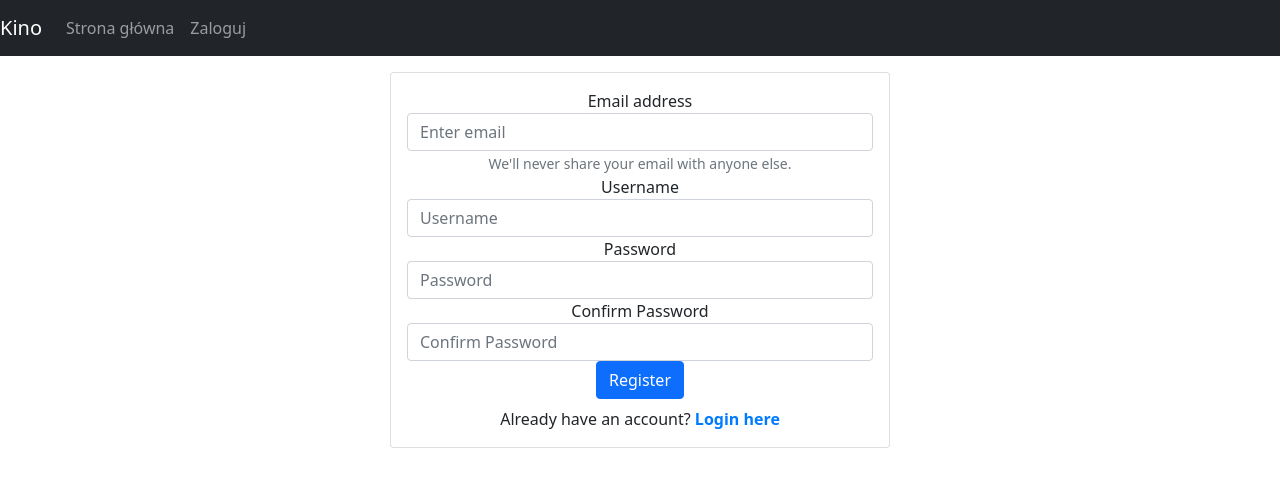
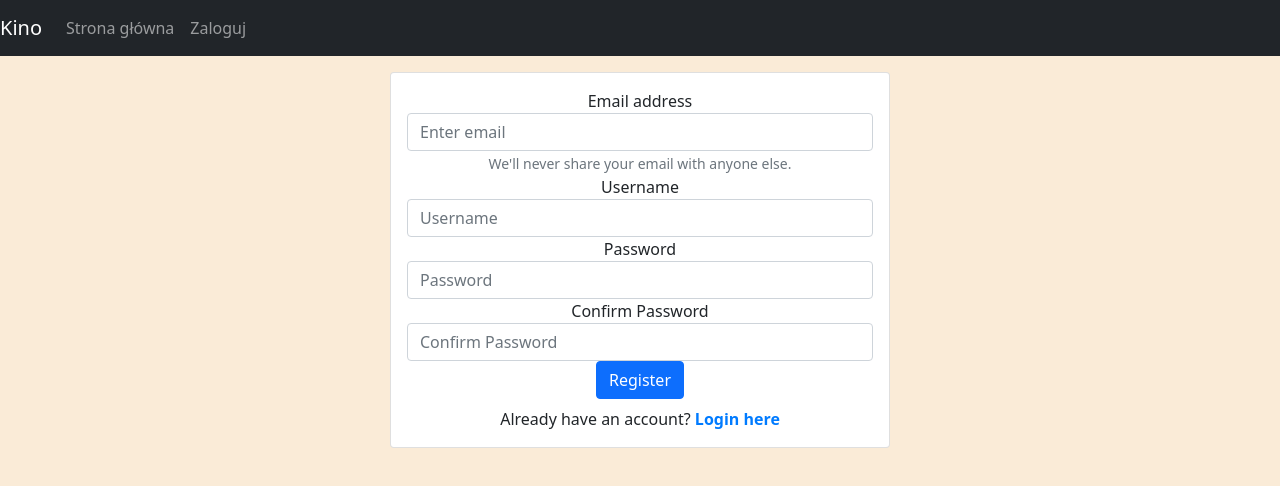
Before and after one commit to koziolek151815/reservation_cinema_system_frontend, a React (Create React App) app: page / in a window 1280 px wide. Shown: the top 486 px of the page. Built offline with nearby package versions, Linux system fonts and the light colour scheme.

Commit message:
colour and router push

```diff
--- a/src/App.css
+++ b/src/App.css
@@ -3,4 +3,5 @@
   display: flex;
   height: 100vh;
   flex-direction: column;
+  background-color: antiquewhite;
 }
--- a/src/Components/MainPage/MainPage.js
+++ b/src/Components/MainPage/MainPage.js
@@ -6,6 +6,7 @@ import DatePicker from "react-datepicker";
 import "react-datepicker/dist/react-datepicker.css";
 import { registerLocale, setDefaultLocale } from  "react-datepicker";
 import pl from 'date-fns/locale/pl';
+import {withRouter} from "react-router-dom";
 registerLocale('pl', pl)
 
 class MainPage extends React.Component {
@@ -55,4 +56,4 @@ class MainPage extends React.Component {
     }
 }
 
-export default MainPage;
+export default withRouter(MainPage);
--- a/src/Components/ScreeningComponent/Screening.js
+++ b/src/Components/ScreeningComponent/Screening.js
@@ -2,7 +2,7 @@ import React, {useEffect, useState} from "react";
 import axios, * as others from 'axios';
 import {formatDate} from "../../Utility/Date";
 import {Col} from "react-bootstrap";
-import {Link} from "react-router-dom";
+import {Link, withRouter} from "react-router-dom";
 import Button from "react-bootstrap/cjs/Button";
 
 
@@ -17,8 +17,9 @@ function Screening(props) {
                 {props.screening.screenings.map(screening =>
                     <div>
                         <p> {formatDate(screening.startScreening)}</p>
-                        <a className="btn btn-default bg-success"
-                           href={`/screening/${screening.screeningId}`}>Zarezerwuj bilet</a>
+                        {/*<a className="btn btn-default bg-success"*/}
+                        {/*   href={`/screening/${screening.screeningId}`}>Zarezerwuj bilet</a>*/}
+                        <Button onClick={()=> props.history.push(`/screening/${screening.screeningId}`)}>Zarezerwuj bilet</Button>
                     </div>
                 )}
             </div>
@@ -26,4 +27,4 @@ function Screening(props) {
     );
 }
 
-export default Screening;
+export default withRouter(Screening);
```
